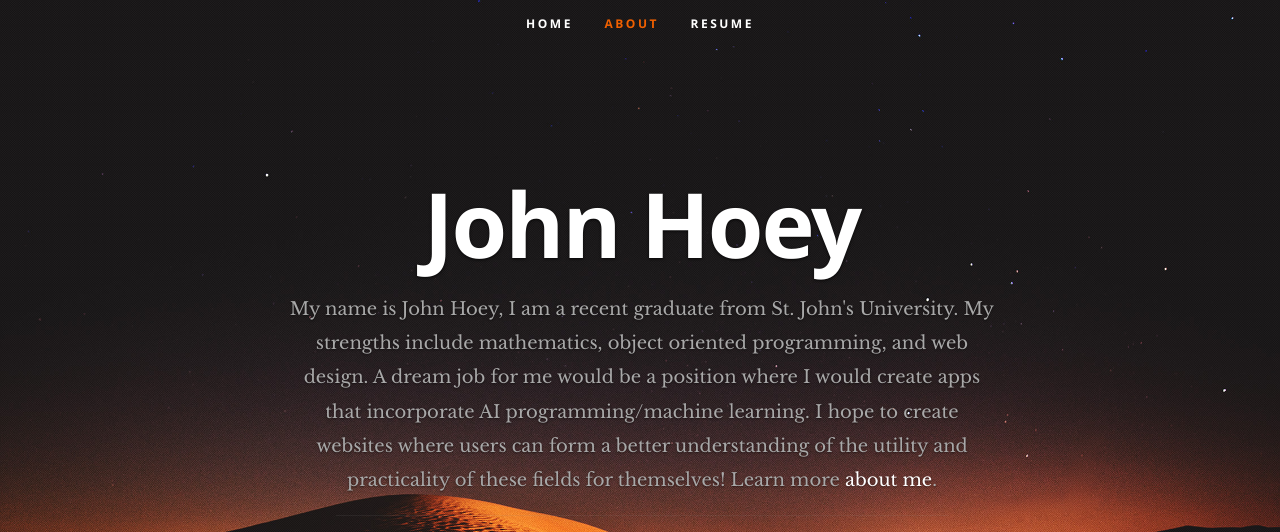
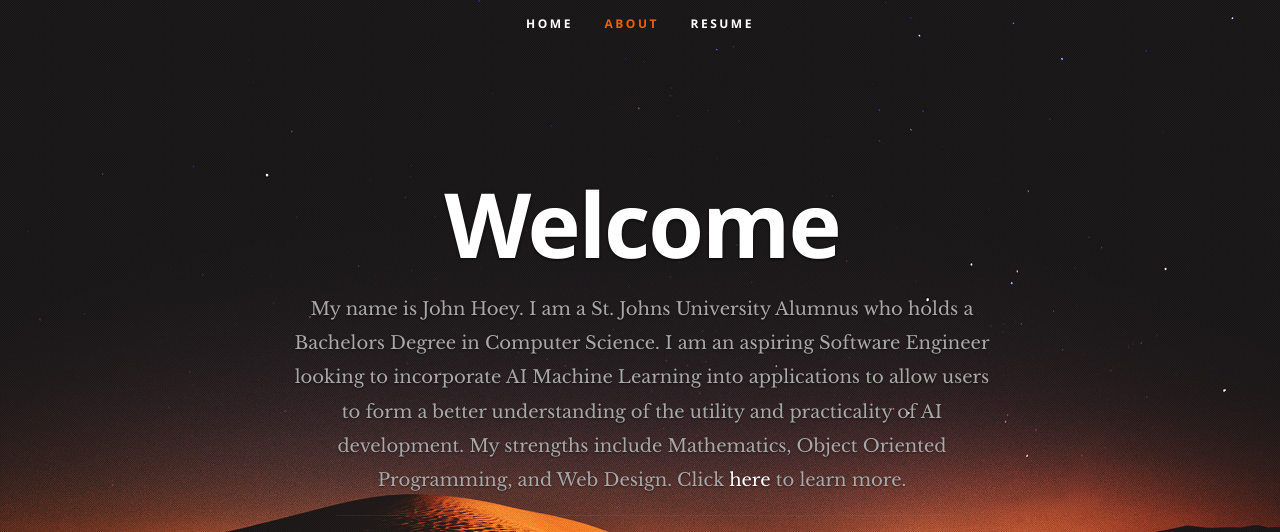
Before and after one commit to Jajhoey/jajhoey.com, a plain HTML site: page index.html in a window 1280 px wide. Shown: the top 532 px of the page. Drawn offline with nearby package versions, Linux system fonts and the light colour scheme.

Commit message:
fixed intro

```diff
--- a/index.html
+++ b/index.html
@@ -59,12 +59,10 @@
 
       <div class="row banner">
          <div class="banner-text">
-            <h1 class="responsive-headline">John Hoey</h1>
-            <h3>My name is John Hoey, I am a recent graduate from St. John's University.
-              My strengths include mathematics, object oriented programming, and web design.
-              A dream job for me would be a position where I would create apps that incorporate
-              AI programming/machine learning. I hope to create websites where users can form a better
-               understanding of the utility and practicality of these fields for themselves! Learn more <a class="smoothscroll" href="#about">about me</a>.</h3>
+            <h1 class="responsive-headline">Welcome</h1>
+            <h3>My name is John Hoey. I am a St. Johns University Alumnus who holds a Bachelors Degree in Computer Science.
+              I am an aspiring Software Engineer looking to incorporate AI Machine Learning into applications to allow users to form a better understanding of
+              the utility and practicality of AI development. My strengths include Mathematics, Object Oriented Programming, and Web Design. Click <a class="smoothscroll" href="#about">here</a> to learn more.</h3>
             <hr />
             <ul class="social">
                <li><a target="blank" href="https://www.linkedin.com/in/john-hoey-292835128/"><i class="fa fa-linkedin"></i></a></li>
```
